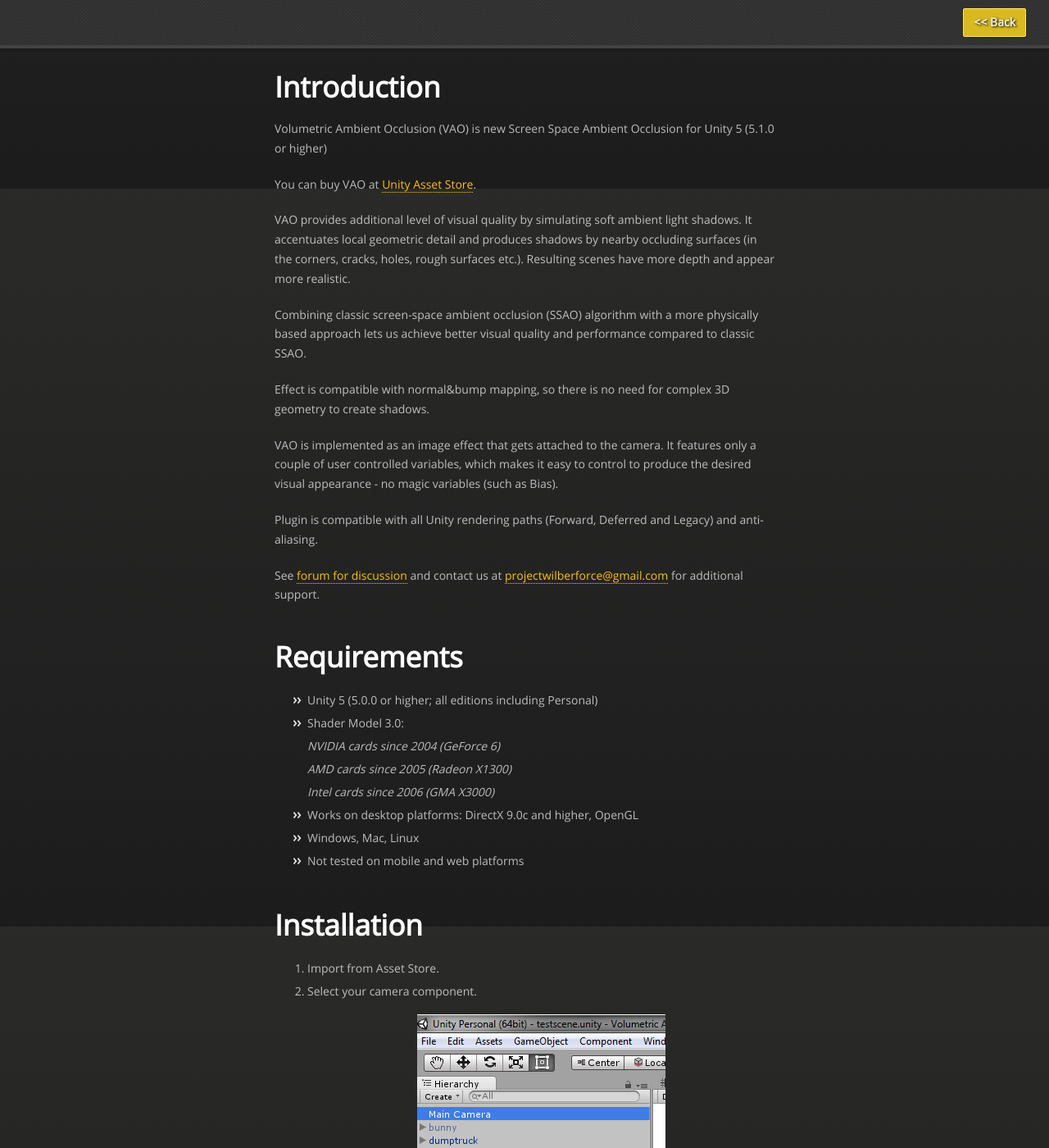
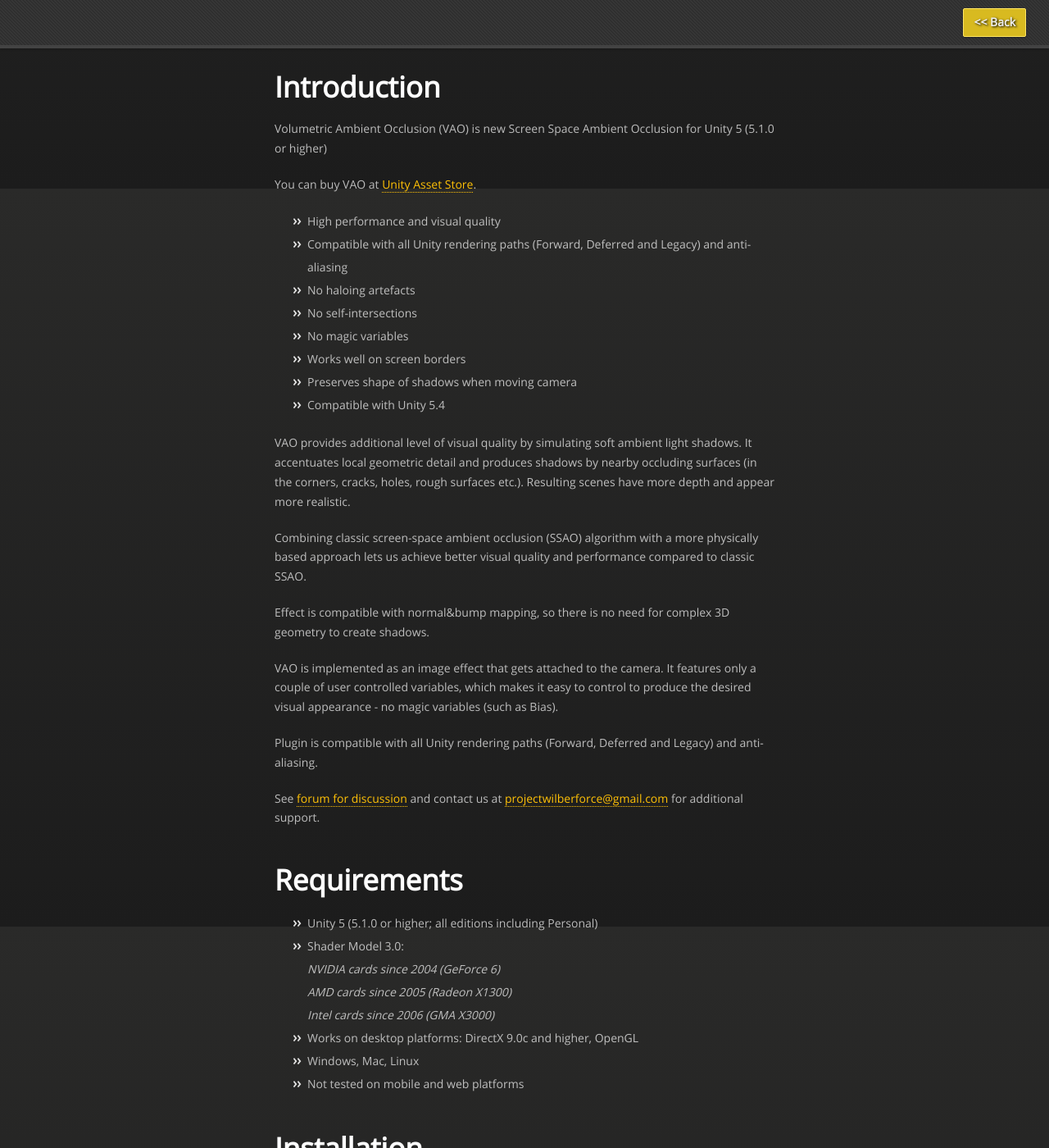
Before and after one commit to projectwilberforce/projectwilberforce.github.io, a Jekyll site: the page built from vaomanual/index.md, in a window 1280 px wide and 1400 px high, scrolled down 670 px. Shown: the whole window at 82% size. Built offline with Jekyll 4.4.1, drawn with Linux system fonts in a browser that asks for light colours; nearby versions of some CDN libraries.

Commit message:
Features list added

```diff
--- a/vaomanual/index.md
+++ b/vaomanual/index.md
@@ -22,6 +22,15 @@ Volumetric Ambient Occlusion (VAO) is new Screen Space Ambient Occlusion for Uni
 
 You can buy VAO at [Unity Asset Store](http://u3d.as/xzs).
 
+- High performance and visual quality
+- Compatible with all Unity rendering paths (Forward, Deferred and Legacy) and anti-aliasing
+- No haloing artefacts
+- No self-intersections
+- No magic variables
+- Works well on screen borders
+- Preserves shape of shadows when moving camera
+- Compatible with Unity 5.4
+
 VAO provides additional level of visual quality by simulating soft ambient light shadows. It accentuates local geometric detail and produces shadows by nearby occluding surfaces (in the corners, cracks, holes, rough surfaces etc.). Resulting scenes have more depth and appear more realistic.
 
 Combining classic screen-space ambient occlusion (SSAO) algorithm with a more physically based approach lets us achieve better visual quality and performance compared to classic SSAO.
@@ -36,7 +45,7 @@ See [forum for discussion](http://forum.unity3d.com/threads/volumetric-ambient-o
 
 # Requirements
 
-- Unity 5 (5.0.0 or higher; all editions including Personal)
+- Unity 5 (5.1.0 or higher; all editions including Personal)
 - Shader Model 3.0:
 *NVIDIA cards since 2004 (GeForce 6)*
 *AMD cards since 2005 (Radeon X1300)*
```
